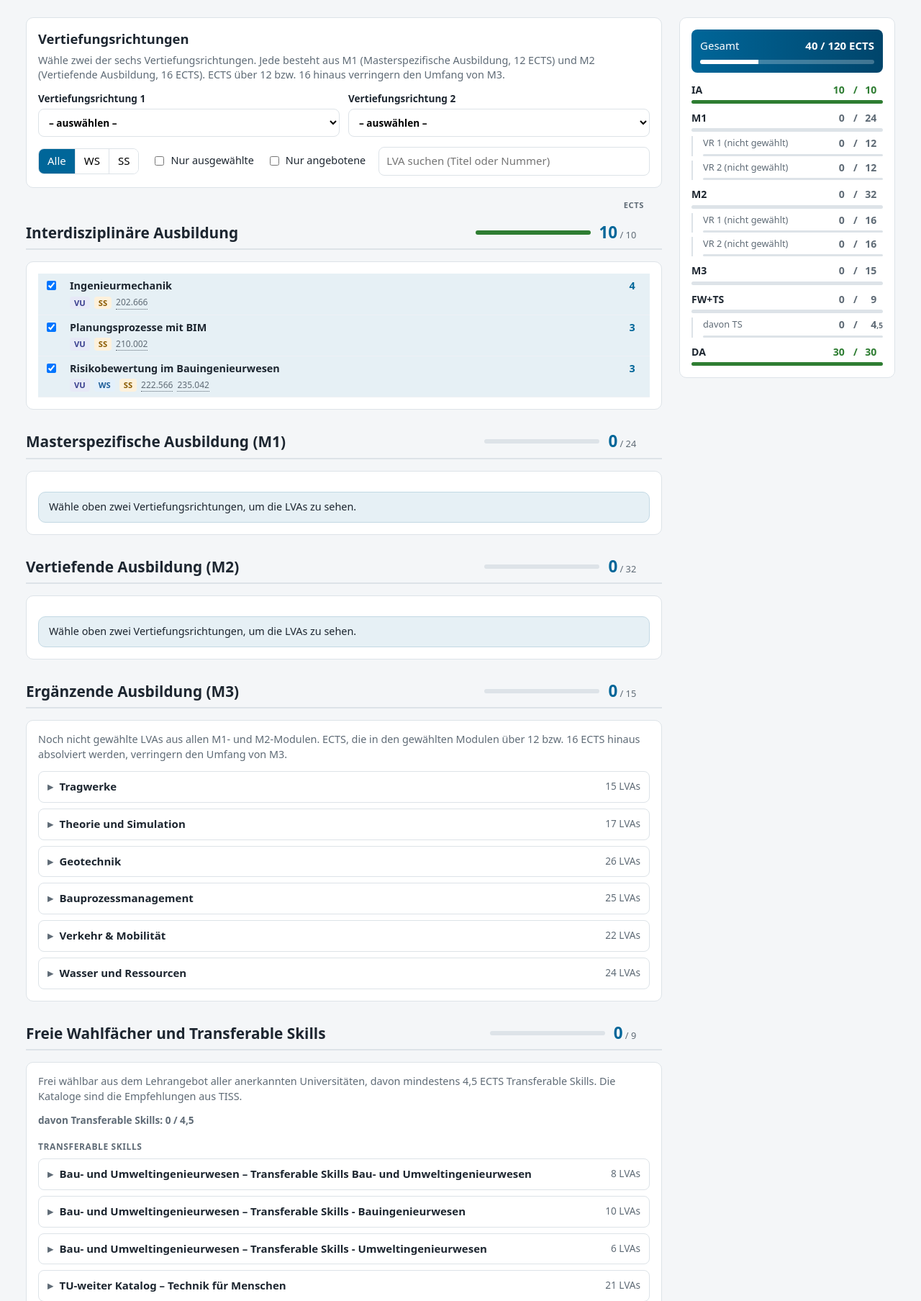
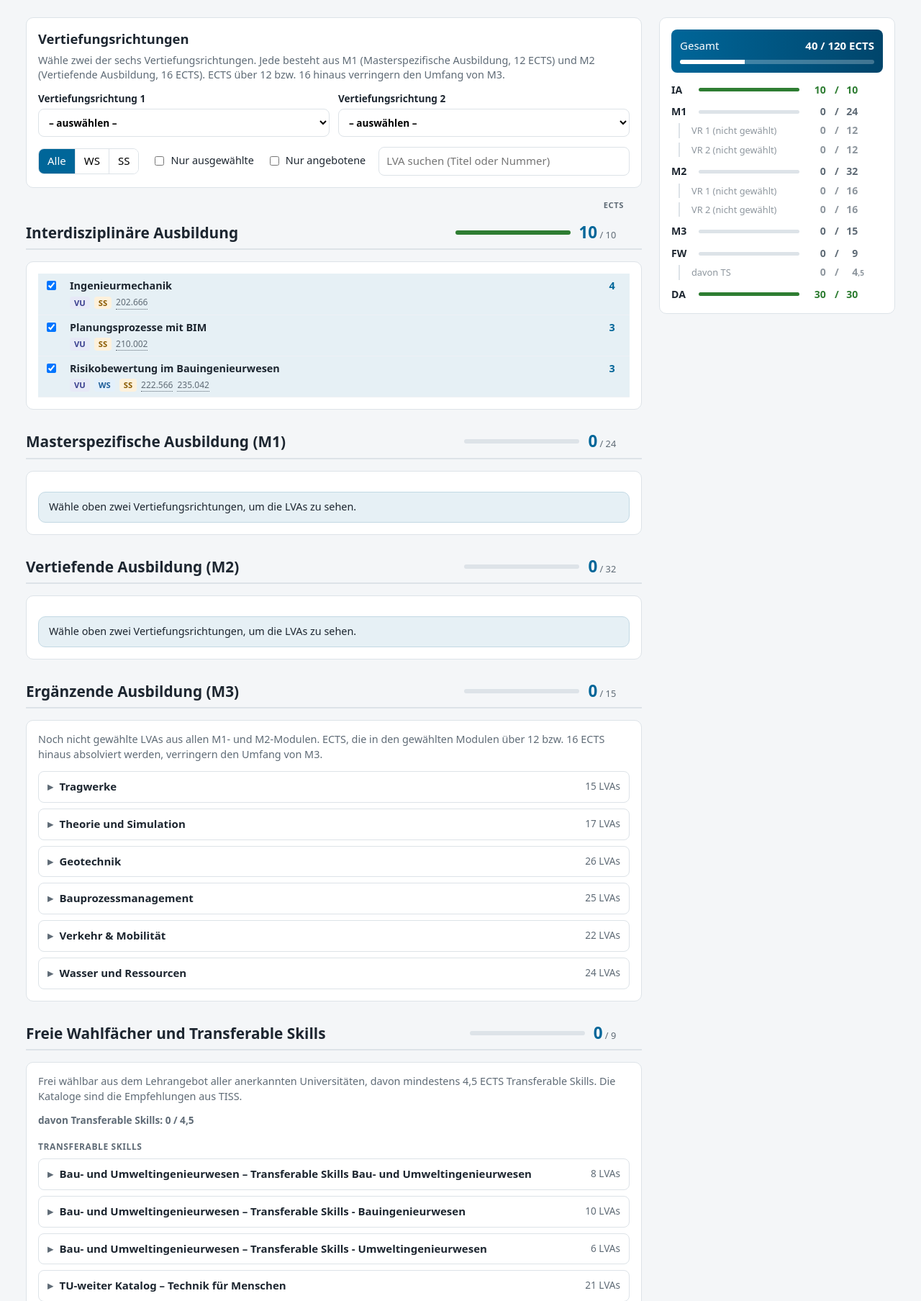
Before and after one commit to sushimako/tubi-master, a Flask app: page / in a window 1280 px wide. Shown: the part 126-1933 px from the top of the page at 72% size. Run offline with Flask 3, Linux system fonts and the light colour scheme.

Commit message:
Rework sidebar progress rows
Co-Authored-By: Claude Opus 5 <noreply@anthropic.com>
Claude-Session: https://claude.ai/code/session_01Memsf5CWX4X4Cty2oU7PFU

```diff
--- a/static/app.js
+++ b/static/app.js
@@ -187,7 +187,7 @@
     for (const [level, label] of Object.entries(levelLabels)) {
       const subs = specs.map((spec, index) => {
         const m = spec?.[level.toLowerCase()];
-        if (m) return { id: m.id, short: m.id, label: m.name, current: current[m.id], required: m.required, sub: true };
+        if (m) return { id: m.id, short: spec.name, label: m.name, current: current[m.id], required: m.required, sub: true };
         return {
           id: `${level}-${index}`, short: `VR ${index + 1} (nicht gewählt)`, label: `Vertiefungsrichtung ${index + 1} (nicht gewählt)`,
           current: 0, required: SPECS[0][level.toLowerCase()].required, sub: true,
@@ -210,7 +210,7 @@
         note: overflow > EPS ? `inkl. ${fmt(Math.min(overflow, m3Required))} Überhang aus M1/M2` : "",
       },
       {
-        id: "FW", short: "FW+TS", label: "Freie Wahlfächer und Transferable Skills",
+        id: "FW", short: "FW", label: "Freie Wahlfächer und Transferable Skills",
         current: ts + fw, required: C.electives.required,
         note: spill > EPS ? `inkl. ${fmt(spill)} über M3 hinaus` : "",
       },
@@ -413,10 +413,9 @@
       <ul>
         ${rows.map((r) => `<li class="${r.current >= r.required - EPS ? "done" : ""}${r.sub ? " sub" : ""}" title="${esc(r.label)}">
           <div class="row">
-            <span class="short">${esc(r.short)}</span>
+            <span class="short">${esc(r.short)}</span>${progressBar(r.current, r.required)}
             <span class="value"><span class="cur">${num(r.current)}</span><span class="sep">/</span><span class="req">${num(r.required)}</span>${r.current > r.required + EPS ? `<sup>+${fmt(r.current - r.required)}</sup>` : ""}</span>
           </div>
-          ${progressBar(r.current, r.required)}
           ${r.note ? `<small>${esc(r.note)}</small>` : ""}
         </li>`).join("")}
       </ul>
--- a/static/style.css
+++ b/static/style.css
@@ -39,7 +39,7 @@ h2, h3, h4 { margin: 0; }
 
 .layout {
   display: grid;
-  grid-template-columns: minmax(0, 1fr) 300px;
+  grid-template-columns: minmax(0, 1fr) 328px;
   gap: 24px;
   align-items: start;
   padding-block: 24px;
@@ -239,9 +239,11 @@ button.link { background: none; border: 0; color: var(--bad); cursor: pointer; p
 .progress.complete .total { background: linear-gradient(90deg, #2e7d32, #1b5e20); }
 .total-value { font-weight: 700; }
 .progress ul { list-style: none; padding: 0; margin: 14px 0 0; display: grid; gap: 10px; }
-.progress li .row { display: flex; justify-content: space-between; font-size: .88rem; }
-.progress li .short { font-weight: 600; }
-.progress li .value { font-variant-numeric: tabular-nums; color: var(--muted); font-weight: 600; }
+/* Every value ends at the same x; the right padding is room for the "+x" overflow marker. */
+.progress li .row { display: flex; align-items: center; justify-content: space-between; font-size: .88rem; padding-right: 26px; }
+.progress li .short { font-weight: 600; min-width: 0; overflow: hidden; text-overflow: ellipsis; white-space: nowrap; }
+.progress li .value { flex-shrink: 0; padding-left: 4px; }
+.progress li .value { position: relative; font-variant-numeric: tabular-nums; color: var(--muted); font-weight: 600; }
 .progress li.done .value { color: var(--ok); }
 /* Same size in top and sub rows, otherwise the em-based cells and pads differ and digits drift. */
 .progress li .value { font-size: .88rem; }
@@ -249,13 +251,16 @@ button.link { background: none; border: 0; color: var(--bad); cursor: pointer; p
 .progress li .value .sep { padding: 0 .25em; }
 /* Smaller decimals keep the reserved space for whole numbers from opening wide gaps. */
 .progress li .value .dec { font-size: .72em; }
-.progress li sup { color: var(--warn); margin-left: 2px; }
-.progress li .bar { margin: 4px 0 0; height: 5px; }
+.progress li sup { position: absolute; left: 100%; top: -.2em; margin-left: 3px; color: var(--warn); }
+/* Main labels get a fixed-width slot, so the flexible bars come out equally long. */
+.progress li:not(.sub) .short { flex: 0 0 2em; }
+.progress li .bar { flex: 1; margin: 0 10px; height: 5px; }
 .progress li small { color: var(--muted); font-size: .75rem; }
-.progress li.sub { margin-top: -4px; padding-left: 14px; border-left: 2px solid var(--line); }
+.progress li.sub { margin: -4px 0 0 10px; padding-left: 16px; border-left: 2px solid var(--line); }
 .progress li.sub .row { font-size: .8rem; }
-.progress li.sub .short { font-weight: 500; color: var(--muted); }
-.progress li.sub .bar { height: 3px; }
+.progress li.sub .short, .progress li.sub .value { opacity: .7; }
+.progress li.sub .short { color: var(--muted); font-weight: 500; }
+.progress li.sub .bar { display: none; }
 .progress-foot { margin: 12px 0 0; font-size: .85rem; color: var(--ok); font-weight: 600; }
 .progress-foot:empty { display: none; }
 
```
